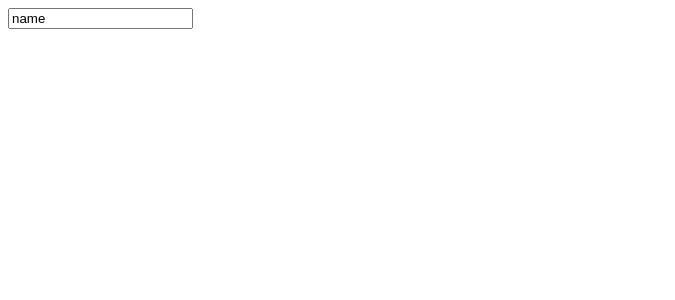
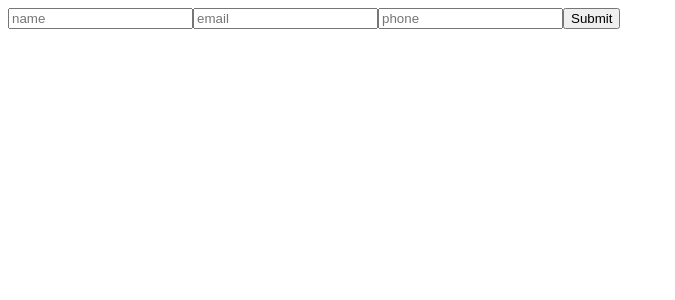
Before and after one commit to dev-academy-challenges/boilerplate-react-webpack, a React (Create React App) app in the folder art-gallery-finder/: page /contacts in a window 1280 px wide. Shown: the top 300 px of the page, without its empty margins (0-675 px from the left). Built offline with nearby package versions, Linux system fonts and the light colour scheme.

Commit message:
added contact form

```diff
--- /dev/null
+++ b/art-gallery-finder/src/components/ContactForm.jsx
@@ -0,0 +1,48 @@
+import React, { Component } from 'react'
+
+export default class ContactForm extends Component {
+    state = {
+        name: '',
+        email:'',
+        phone: ''
+    }
+    handleChange = (e) => {
+        this.setState ({
+            [e.target.name]: e.target.value
+        })
+    }
+    handleSubmit = (e) => {
+        e.preventDefault()
+        this.props.onCreate(this.state)
+        this.setState = ({
+            name: '',
+            email: '',
+            phone: ''
+        })
+    }
+
+    render() {
+        return (
+            <div>
+                <form>
+                    <input
+                        placeholder="name"
+                        value={this.state.name}
+                        onChange={this.handleChange}
+                        name ="name" />
+                        <input
+                        placeholder="email"
+                        value={this.state.email}
+                        onChange={this.handleChange}
+                        name ="email" />
+                        <input
+                        placeholder="phone"
+                        value={this.state.phone}
+                        onChange={this.handleChange}
+                        name ="phone" />
+                        <button type='submit'>Submit</button>
+                </form>
+            </div>
+        )
+    }
+}
--- a/art-gallery-finder/src/components/Contacts.jsx
+++ b/art-gallery-finder/src/components/Contacts.jsx
@@ -1,19 +1,15 @@
 import React, { Component } from 'react'
+import ContactForm from './ContactForm'
 
 export default class Contacts extends Component {
-    // constructor (props) {
-    //     super (props)
-    //     this.state =
-
-    // }
+    handleCreate = (data) => {
+        console.log(data)
+    }
     render() {
         return (
             <div>
-                <form>
-                    <input
-                    placeholder = "name"
-                    value = "name" />
-                    </form>
+                <ContactForm
+                onCreate = {this.handleCreate} />
             </div>
         )
     }
```
